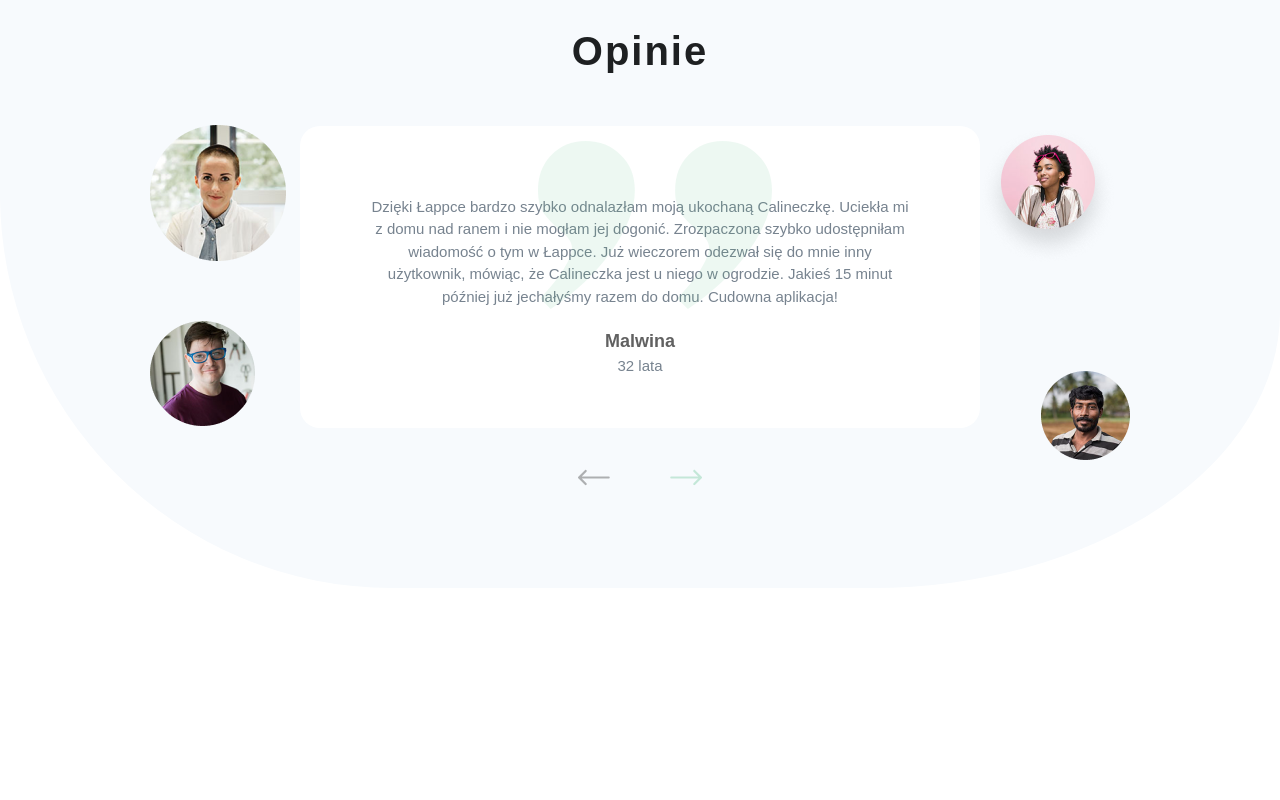
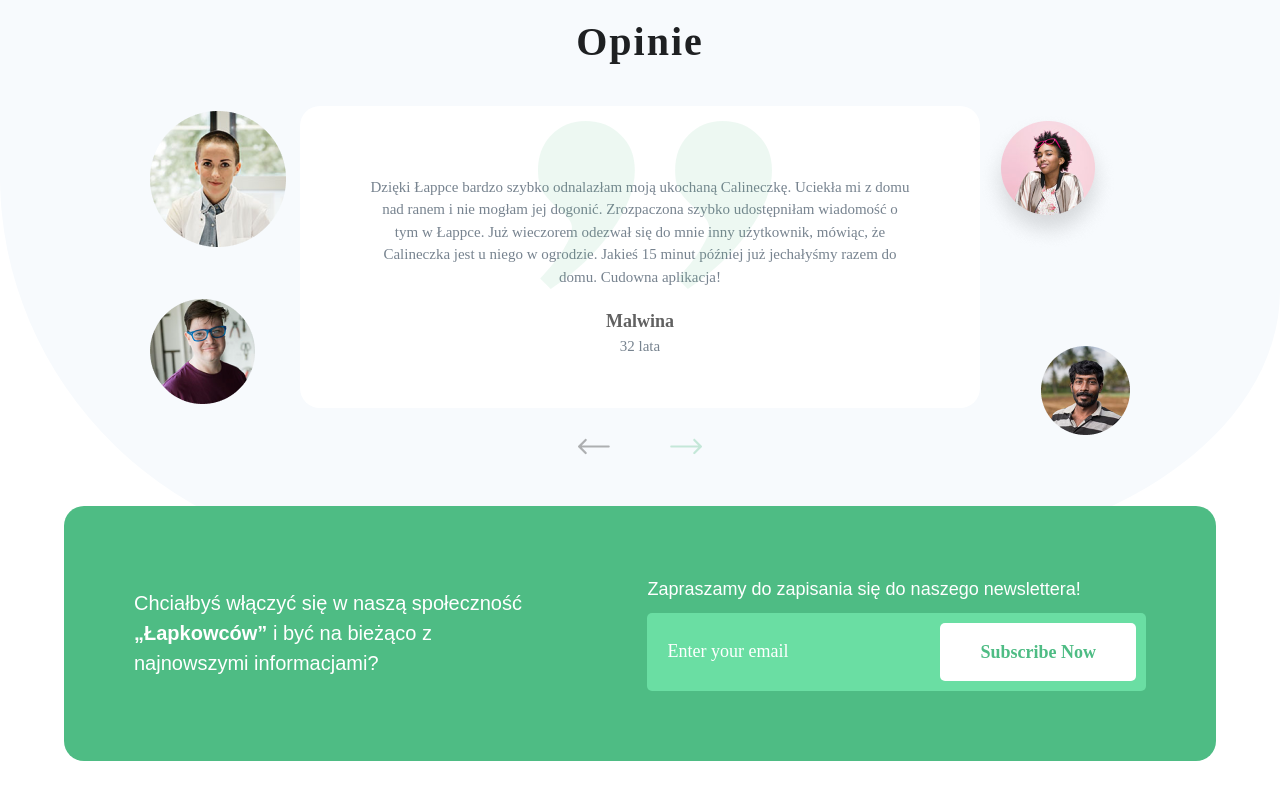
Before and after one commit to KarasJakub/Lappka-Landing, a React (Create React App) app: page / in a window 1280 px wide. Shown: the part 3357-4157 px from the top of the page. Before the commit the page ends 3945 px from the top, so only its background shows below. Built offline with nearby package versions, Linux system fonts and the light colour scheme.

Commit message:
CTA
* created CTA

* finished CTA

```diff
--- a/src/App.tsx
+++ b/src/App.tsx
@@ -6,6 +6,7 @@
 import WhyUsSection from "components/WhyUsSection/WhyUsSection";
 import InfoSection from "components/InfoSection/InfoSection";
 import OpinionsSection from "components/OpinionsSection/OpinionsSection";
+import CTA from "components/CTA/CTA";
 
 function App() {
   return (
@@ -17,6 +18,7 @@
         <WhyUsSection />
         <InfoSection />
         <OpinionsSection />
+        <CTA />
       </ThemeProvider>
     </>
   );
--- /dev/null
+++ b/src/components/CTA/CTA.styled.ts
@@ -0,0 +1,118 @@
+import { styled } from "styled-components"
+
+export const CTAWrapper = styled.aside`
+    display: flex;
+    justify-content: space-between;
+    flex-direction: column;
+    align-items: center;
+    padding: 4rem;
+    background-color: ${({ theme }) => theme.color.primary};
+    max-width: 120rem;
+    margin: 0 auto;
+    margin-bottom: 4rem;
+    border-radius: 2rem;
+    width: 90%;
+
+    ${({ theme }) => theme.MQ.laptop} {
+        flex-direction: row;
+        padding: 7rem;
+        transform: translateY(-20%);
+    }
+`
+
+export const Paragraph = styled.p`
+    font-size: 2rem;
+    color: ${({ theme }) => theme.color.white};
+    font-weight: ${({ theme }) => theme.weight.regular};
+    text-align: center;
+    font-family: 'Ubuntu', sans-serif;
+
+    & strong {
+        font-weight: ${({ theme }) => theme.weight.extraBold};
+    }
+
+    ${({ theme }) => theme.MQ.laptop} {
+        width: 40%;
+        text-align: unset;
+    }
+`
+
+export const FormSection = styled.div`
+    display: flex;
+    flex-direction: column;
+`
+
+export const SmallParagraph = styled.p`
+    font-size: 1.8rem;
+    color: ${({ theme }) => theme.color.white};
+    font-weight: ${({ theme }) => theme.weight.medium};
+    padding-bottom: 1rem;
+    text-align: center;
+    font-family: 'Ubuntu', sans-serif;
+
+    & strong {
+        font-weight: ${({ theme }) => theme.weight.bold};
+    }
+
+    ${({ theme }) => theme.MQ.laptop} {
+        text-align: unset;
+    }
+`
+
+export const Form = styled.form`
+    color: white;
+`
+
+export const InputWrapper = styled.div`
+    background-color: #6adea3;
+    padding: 1rem 1rem 1rem 2rem;
+    border-radius: .5rem;
+    display: flex;
+    justify-content: space-between;
+    flex-direction: column;
+    align-items: center;
+    max-width: 52rem;
+
+    ${({ theme }) => theme.MQ.laptop} {
+        flex-direction: row;
+    }
+`
+
+export const Input = styled.input`
+    color: white;
+    font-size: 1.8rem;
+    text-align: center;
+
+    &::placeholder {
+        color: white;
+        text-align: center;
+
+        ${({ theme }) => theme.MQ.laptop} {
+            text-align: unset;
+       }
+    }
+
+    &:focus {
+        outline: none;
+    }
+
+    ${({ theme }) => theme.MQ.laptop} {
+        text-align: unset;
+    }
+`
+
+export const CTAButton = styled.button`
+    padding: 2rem 4rem;
+    background-color: ${({ theme }) => theme.color.white};
+    border-radius: .5rem;
+    color: ${({ theme }) => theme.color.primary};
+    font-weight: ${({ theme }) => theme.weight.semibold};
+    line-height: 1.8rem;
+    font-size: 1.8rem;
+    margin-top: 1.5rem;
+
+    ${({ theme }) => theme.MQ.laptop} {
+        margin-left: 5rem;
+        margin-top: unset;
+    }
+`
--- /dev/null
+++ b/src/components/CTA/CTA.tsx
@@ -0,0 +1,25 @@
+import * as S from "./CTA.styled";
+
+const CTA = () => {
+  return (
+    <S.CTAWrapper>
+      <S.Paragraph>
+        Chciałbyś włączyć się w naszą społeczność <strong>„Łapkowców”</strong> i
+        być na bieżąco z najnowszymi informacjami?
+      </S.Paragraph>
+      <S.FormSection>
+        <S.SmallParagraph>
+          Zapraszamy do zapisania się do naszego newslettera!
+        </S.SmallParagraph>
+        <S.Form>
+          <S.InputWrapper>
+            <S.Input placeholder="Enter your email" />
+            <S.CTAButton>Subscribe Now</S.CTAButton>
+          </S.InputWrapper>
+        </S.Form>
+      </S.FormSection>
+    </S.CTAWrapper>
+  );
+};
+
+export default CTA;
--- a/src/components/HeroSection/Button/Button.tsx
+++ b/src/components/HeroSection/Button/Button.tsx
@@ -1,17 +1,16 @@
 import React from "react";
 import * as S from "./Button.styled";
 
-interface Props {
-  onClick?: () => void;
+interface ButtonProps extends React.ButtonHTMLAttributes<HTMLButtonElement> {
   icon: string;
   alt: string;
   subtitle: string;
   title: string;
 }
 
-const Button = ({ icon, alt, title, subtitle, onClick }: Props) => {
+const Button = ({ icon, alt, title, subtitle, ...props }: ButtonProps) => {
   return (
-    <S.Button onClick={onClick}>
+    <S.Button {...props}>
       <img src={icon} alt={alt} />
       <S.RightContainter>
         <S.ParagraphTop>{subtitle}</S.ParagraphTop>
--- a/src/components/InfoSection/InfoSection.styled.ts
+++ b/src/components/InfoSection/InfoSection.styled.ts
@@ -55,6 +55,7 @@
     font-weight: ${({ theme }) => theme.weight.regular};
     color: ${({ theme }) => theme.color.textGrey};
     font-size: 1.5rem;
+    /* font-family: 'Ubuntu'; */
 `
 
 export const SubParagraph = styled.p`
--- a/src/components/WhyUsSection/WhyUsSection.tsx
+++ b/src/components/WhyUsSection/WhyUsSection.tsx
@@ -67,7 +67,7 @@
         Dlaczego Ł<strong>app</strong>ka?
       </S.Title>
       <S.ContentWrapper>
-        {CardsContent.map((card) => (
+        {CardsContent.map((card, index) => (
           <WhyUsCard
             description={card.description}
             icon={card.icon}
--- a/src/layout/GlobalStyles.ts
+++ b/src/layout/GlobalStyles.ts
@@ -1,6 +1,7 @@
 import { createGlobalStyle } from "styled-components"
 
 const GlobalStyles = createGlobalStyle`
+    @import url('https://fonts.googleapis.com/css2?family=Ubuntu:ital,wght@0,300;0,400;0,500;0,700;1,300;1,400;1,500;1,700&display=swap');
     html {
     line-height: 1;
     text-size-adjust: 100%;
@@ -14,7 +15,7 @@
     padding: 0;
     -webkit-font-smoothing: antialiased;
     -moz-osx-font-smoothing: grayscale;
-    font-family: 'Ubuntu', sans-serif;
+    /* font-family: 'Ubuntu', sans-serif; */
     overflow-x: hidden;
     color: #1E2022;
   }
```
